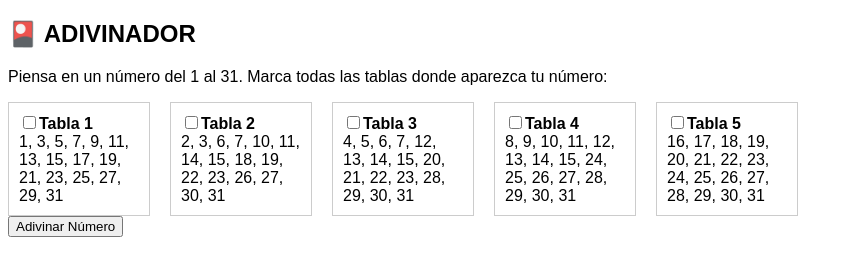
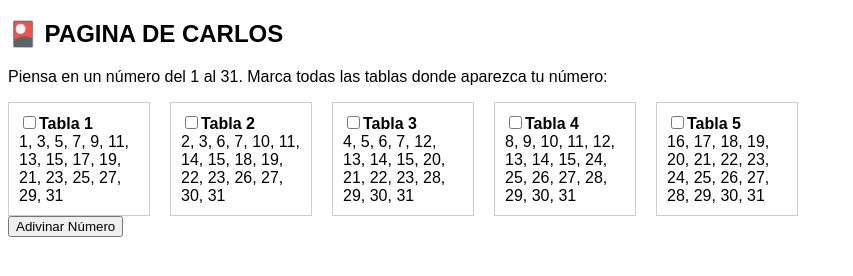
Before and after one commit to cejtok/mipagina, a plain HTML site: page index.html in a window 1280 px wide. Shown: the whole page, without its empty margins (0-853 px from the left). Drawn offline with Linux system fonts and the light colour scheme.

Commit message:
CAMBIO FINAL

```diff
--- a/index.html
+++ b/index.html
@@ -25,7 +25,7 @@
     </style>
 </head>
 <body>
-    <h2>🎴 ADIVINADOR</h2>
+    <h2>🎴 PAGINA DE CARLOS</h2>
     <p>Piensa en un número del 1 al 31. Marca todas las tablas donde aparezca tu número:</p>
     <div class="tabla-container" id="tablas"></div>
     <button onclick="adivinarNumero()">Adivinar Número</button>
```
